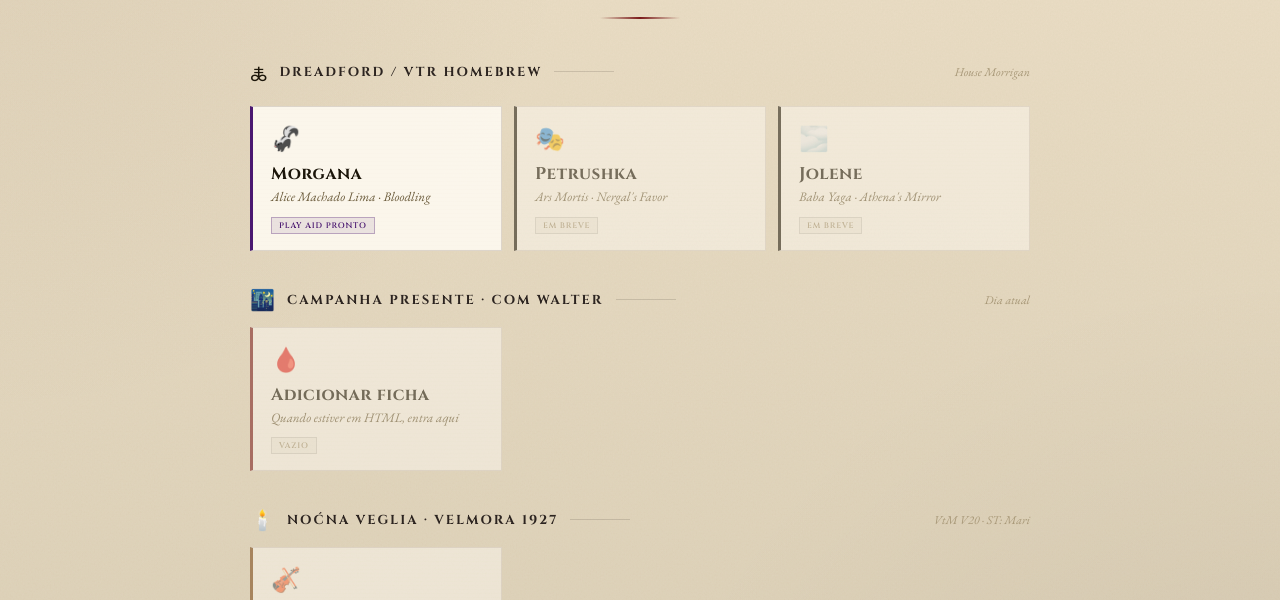
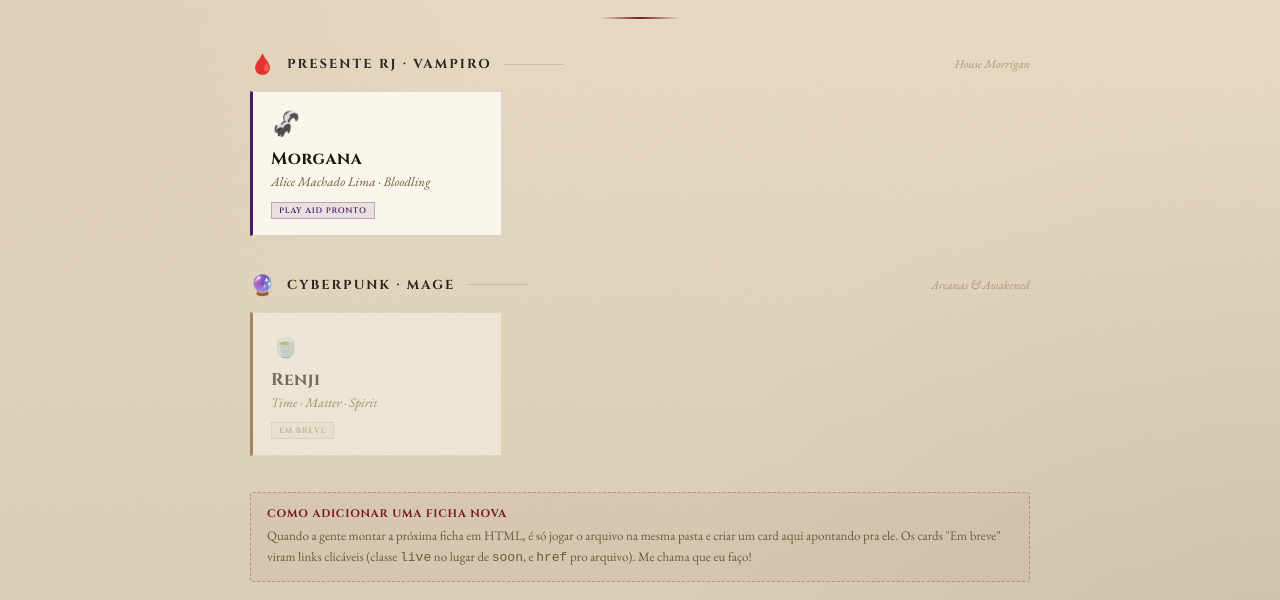
Before and after one commit to marimrezende/fichas, a plain HTML site: page index.html in a window 1280 px wide. Shown: the part 177-777 px from the top of the page. Drawn offline with nearby package versions, Linux system fonts and the light colour scheme.

Commit message:
index.html

```diff
--- a/index.html
+++ b/index.html
@@ -97,8 +97,8 @@ footer{text-align:center;margin-top:30px;font-size:12px;color:var(--muted);font-
   <!-- ════════ CAMPANHA: MORRIGAN / DREADFORD ════════ -->
   <div class="campaign">
     <div class="campaign-head">
-      <span class="campaign-icon">🜏</span>
-      <span class="campaign-title">Dreadford / VtR Homebrew</span>
+      <span class="campaign-icon">🩸</span>
+      <span class="campaign-title">Presente RJ · Vampiro</span>
       <span class="campaign-rule"></span>
       <span class="campaign-meta">House Morrigan</span>
     </div>
@@ -112,57 +112,23 @@ footer{text-align:center;margin-top:30px;font-size:12px;color:var(--muted);font-
         <span class="char-tag">Play Aid Pronto</span>
       </a>
 
-      <div class="char-card soon theme-ink">
-        <span class="char-emoji">🎭</span>
-        <div class="char-name">Petrushka</div>
-        <div class="char-player">Ars Mortis · Nergal's Favor</div>
-        <span class="char-tag">Em breve</span>
-      </div>
-
-      <div class="char-card soon theme-ink">
-        <span class="char-emoji">🌫️</span>
-        <div class="char-name">Jolene</div>
-        <div class="char-player">Baba Yaga · Athena's Mirror</div>
-        <span class="char-tag">Em breve</span>
-      </div>
-
     </div>
   </div>
 
-  <!-- ════════ CAMPANHA: PRESENTE (WALTER) ════════ -->
+  <!-- ════════ CAMPANHA: MAGE ════════ -->
   <div class="campaign">
     <div class="campaign-head">
-      <span class="campaign-icon">🌃</span>
-      <span class="campaign-title">Campanha Presente · com Walter</span>
+      <span class="campaign-icon">🔮</span>
+      <span class="campaign-title">Cyberpunk · Mage</span>
       <span class="campaign-rule"></span>
-      <span class="campaign-meta">Dia atual</span>
-    </div>
-    <div class="card-grid">
-
-      <div class="char-card soon theme-blood">
-        <span class="char-emoji">🩸</span>
-        <div class="char-name">Adicionar ficha</div>
-        <div class="char-player">Quando estiver em HTML, entra aqui</div>
-        <span class="char-tag">Vazio</span>
-      </div>
-
-    </div>
-  </div>
-
-  <!-- ════════ CAMPANHA: NOĆNA VEGLIA ════════ -->
-  <div class="campaign">
-    <div class="campaign-head">
-      <span class="campaign-icon">🕯️</span>
-      <span class="campaign-title">Noćna Veglia · Velmora 1927</span>
-      <span class="campaign-rule"></span>
-      <span class="campaign-meta">VtM V20 · ST: Mari</span>
+      <span class="campaign-meta">Arcanas & Awakened</span>
     </div>
     <div class="card-grid">
 
       <div class="char-card soon theme-amber">
-        <span class="char-emoji">🎻</span>
-        <div class="char-name">NPCs & aliados</div>
-        <div class="char-player">Fichas da sua campanha como ST</div>
+        <span class="char-emoji">🍵</span>
+        <div class="char-name">Renji</div>
+        <div class="char-player">Time · Matter · Spirit</div>
         <span class="char-tag">Em breve</span>
       </div>
 
```
